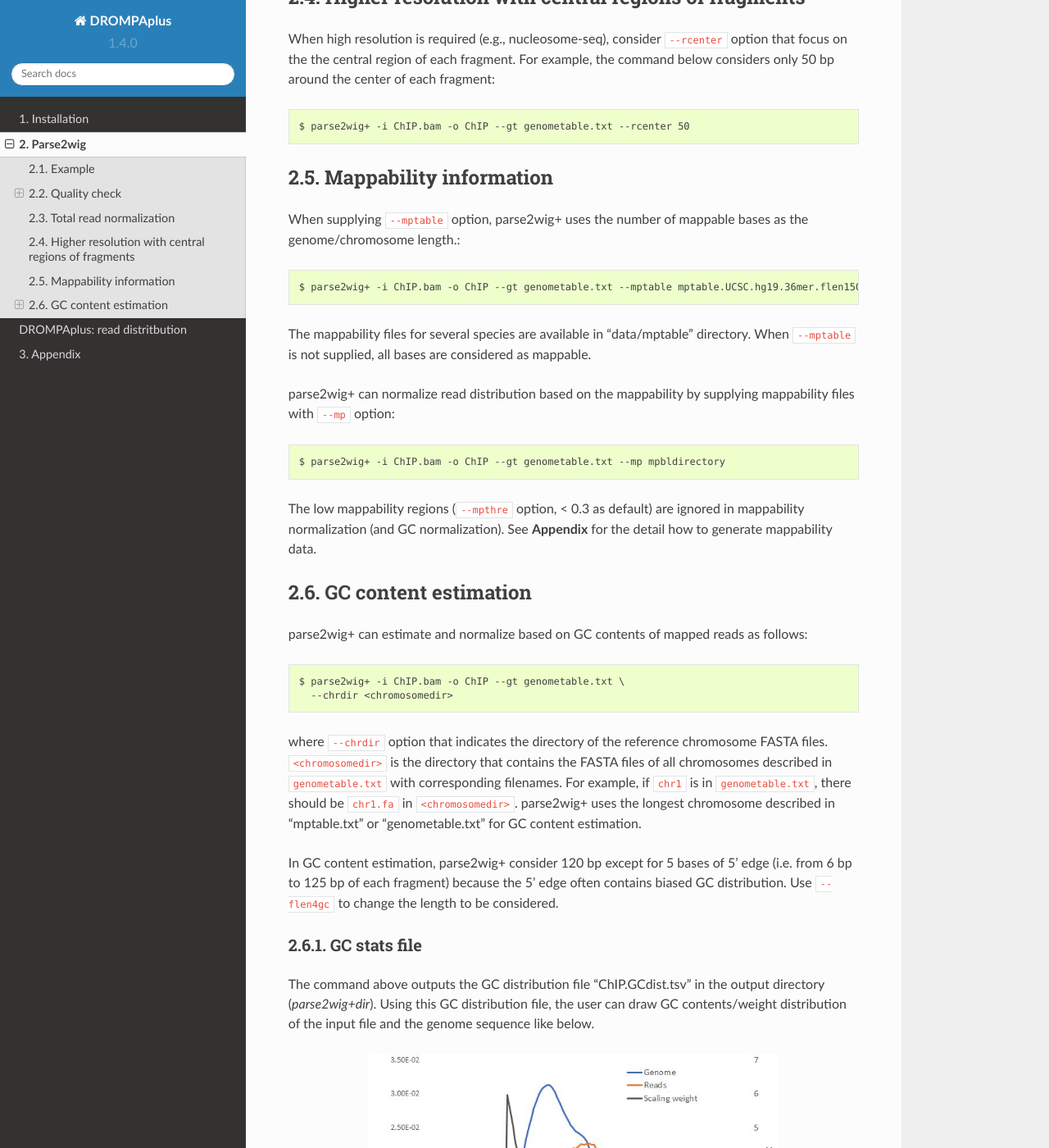
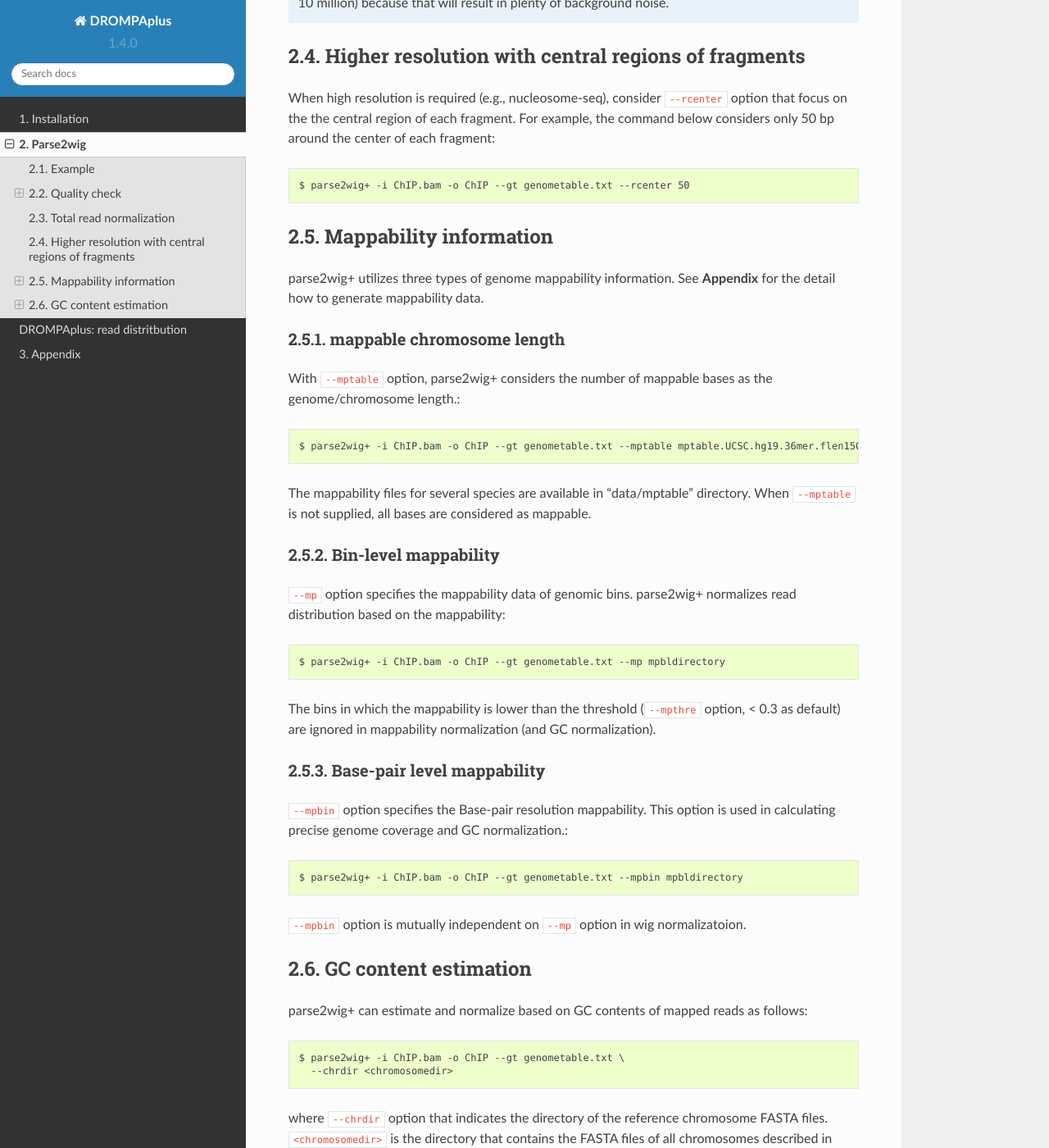
Before and after one commit to rnakato/DROMPAplus, a Sphinx documentation site: the page built from docs/content/parse2wig.rst, in a window 1280 px wide and 1400 px high, scrolled down 3986 px. Shown: the whole window at 82% size. Built offline with Sphinx 7.4.7 and the Read the Docs theme 2.0.0, drawn with Linux system fonts in a browser that asks for light colours; some of the changed text lies outside the part shown.

Commit message:
modify Manual

```diff
--- a/docs/content/parse2wig.rst
+++ b/docs/content/parse2wig.rst
@@ -142,18 +142,36 @@
 Mappability information
 -----------------------------------------
 
-When supplying ``--mptable`` option, parse2wig+ uses the number of mappable bases as the genome/chromosome length.::
+parse2wig+ utilizes three types of genome mappability information.
+See **Appendix** for the detail how to generate mappability data.
+
+mappable chromosome length
++++++++++++++++++++++++++++++
+
+With ``--mptable`` option, parse2wig+ considers the number of mappable bases as the genome/chromosome length.::
 
   $ parse2wig+ -i ChIP.bam -o ChIP --gt genometable.txt --mptable mptable.UCSC.hg19.36mer.flen150.txt
 
 The mappability files for several species are available in "data/mptable" directory. When ``--mptable`` is not supplied, all bases are considered as mappable.
 
-parse2wig+ can normalize read distribution based on the mappability by supplying mappability files with ``--mp`` option::
+Bin-level mappability
++++++++++++++++++++++++++++++
+
+``--mp`` option specifies the mappability data of genomic bins.
+parse2wig+ normalizes read distribution based on the mappability::
 
   $ parse2wig+ -i ChIP.bam -o ChIP --gt genometable.txt --mp mpbldirectory
 
-The low mappability regions (``--mpthre`` option, < 0.3 as default) are ignored in mappability normalization (and GC normalization). See **Appendix** for the detail how to generate mappability data.
+The bins in which the mappability is lower than the threshold (``--mpthre`` option, < 0.3 as default) are ignored in mappability normalization (and GC normalization).
 
+Base-pair level mappability
++++++++++++++++++++++++++++++
+
+``--mpbin`` option specifies the Base-pair resolution mappability. This option is used in calculating precise genome coverage and GC normalization.::
+
+  $ parse2wig+ -i ChIP.bam -o ChIP --gt genometable.txt --mpbin mpbldirectory
+
+``--mpbin`` option is mutually independent on ``--mp`` option in wig normalizatoion.
 
 GC content estimation
 ------------------------------
```
Also changed, not shown: 2 other files.
